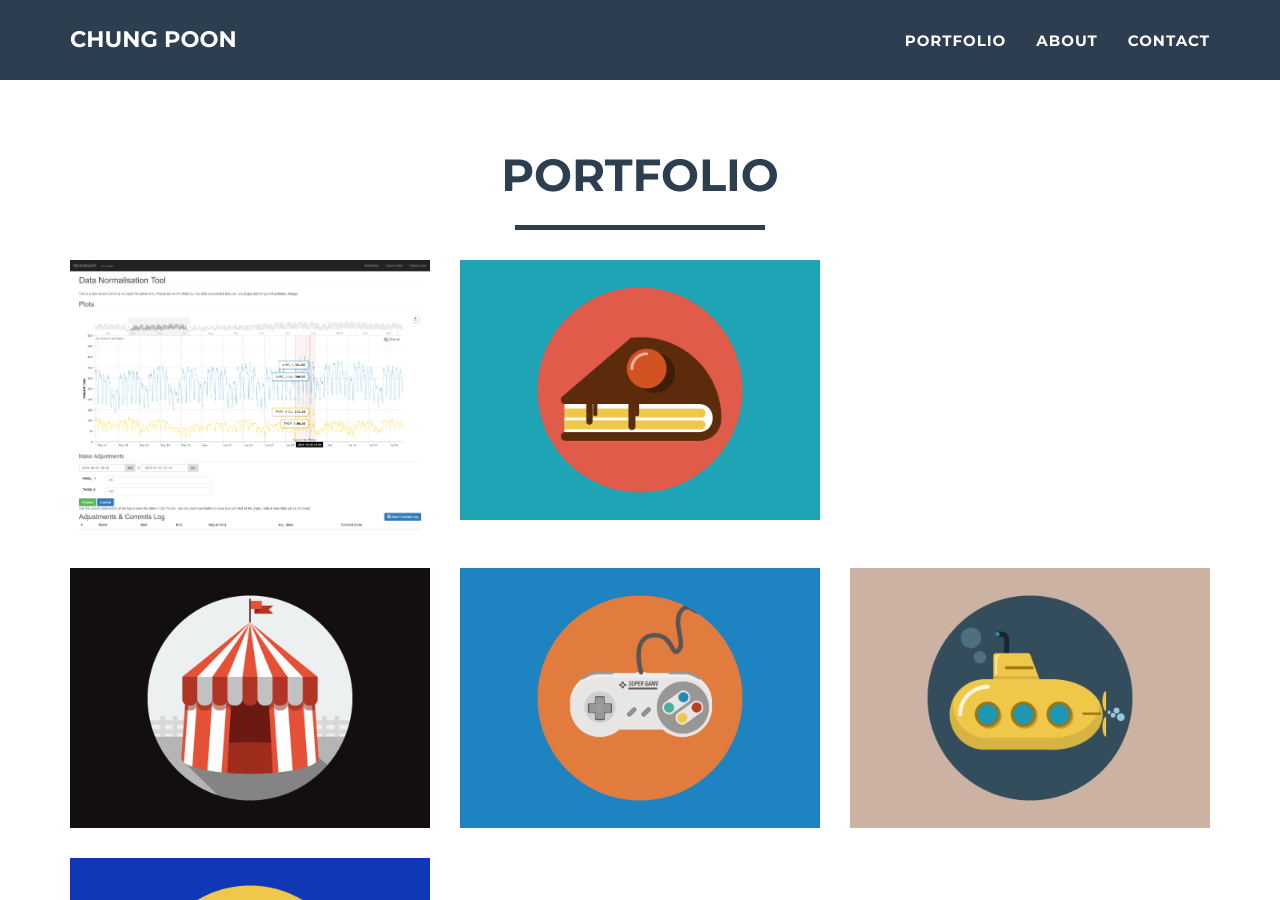
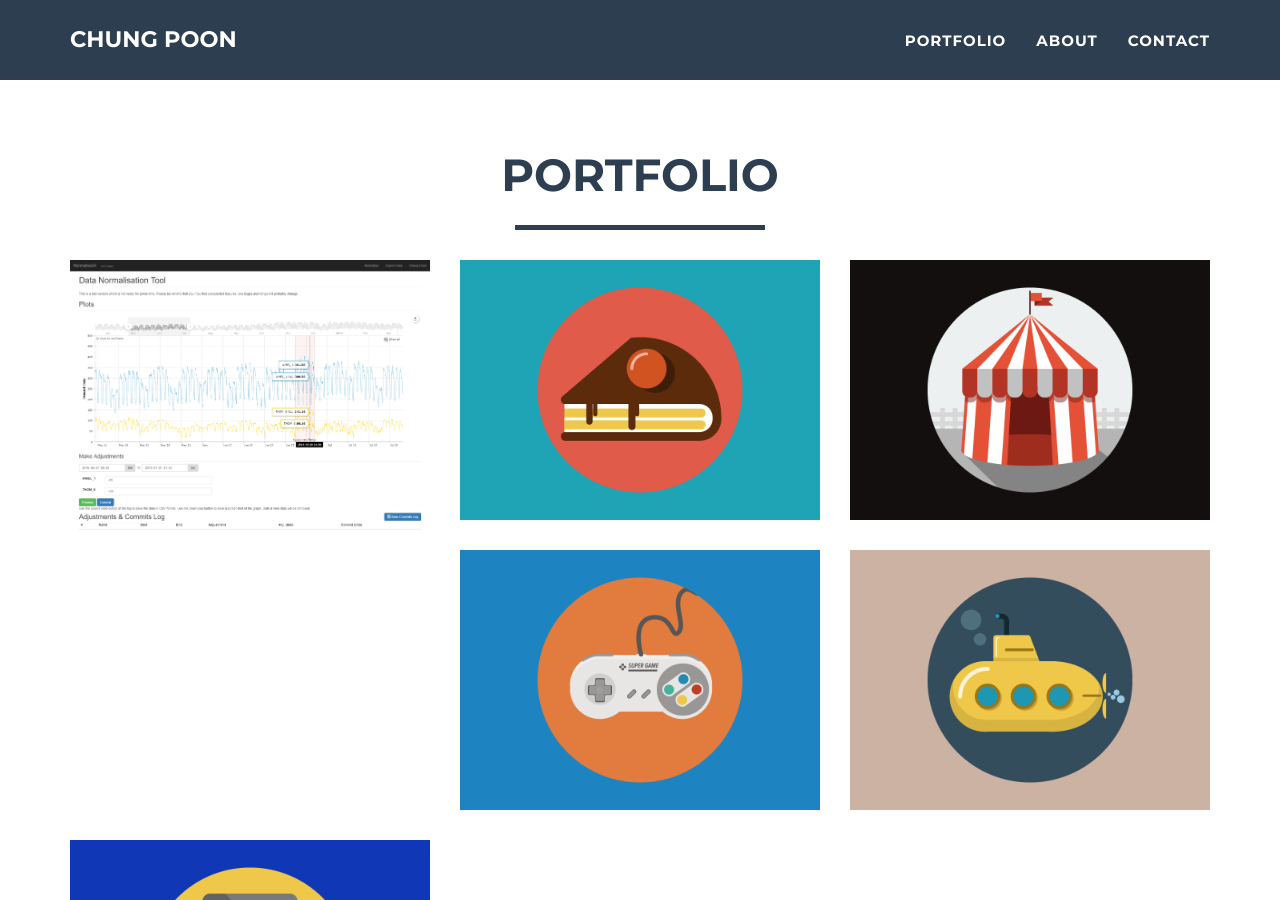
Before and after one commit to sjmoosavinia/sjmoosavinia.github.io, a Jekyll site: the page built from index.html, in a window 1280 px wide and 900 px high, scrolled down 725 px. Built offline with Jekyll 4.4.1, drawn with Linux system fonts in a browser that asks for light colours.

Commit message:
Fix 2 - Changing portfolio 4 in a row limit break

```diff
--- a/_includes/portfolio_grid.html
+++ b/_includes/portfolio_grid.html
@@ -22,7 +22,7 @@
                             <img src="img/portfolio/{{ post.img }}" class="img-responsive" alt="{{ post.alt }}">
                         </a>
                     </div>
-					{% if loopindex == 2 %}
+					{% if loopindex == 3 %}
 						{% unless forloop.last %}
 						</div><div class="row">
 						{% endunless %}
```
